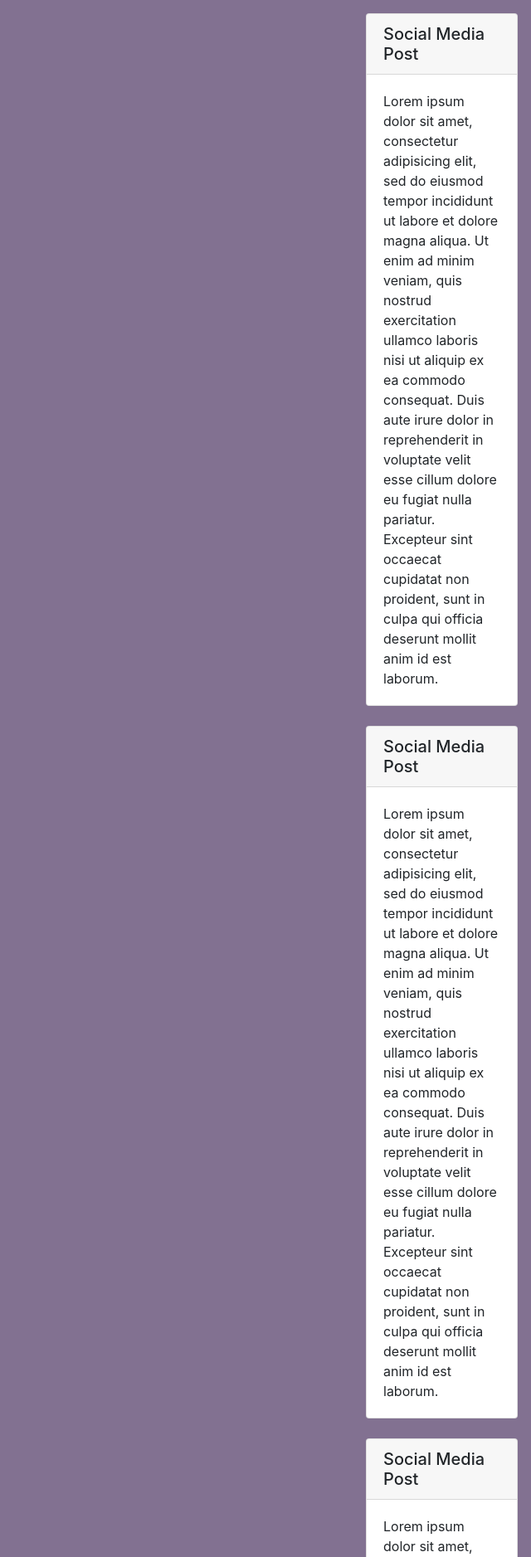
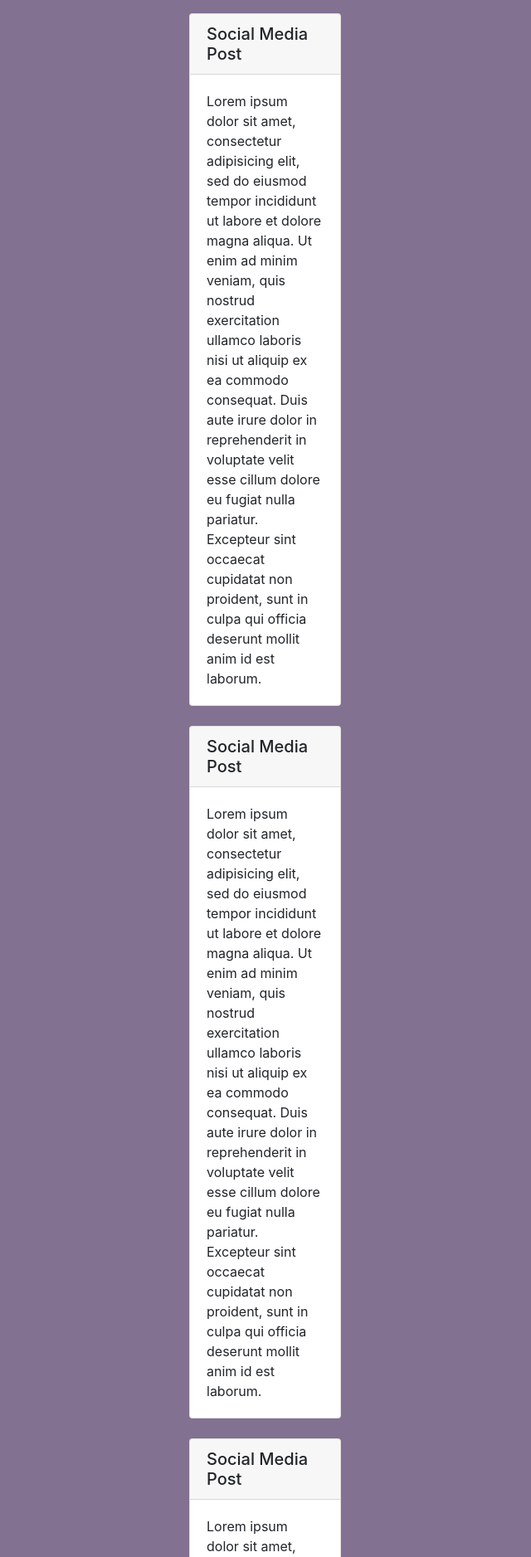
Before and after one commit to BPearlstine/ConquestOfRead, a Django app: page /podcast/episodes/ in a window 1280 px wide. Shown: the part 56-1933 px from the top of the page at 83% size, without its empty margins (640-1280 px from the left). Run offline with Django 3.2, Linux system fonts and the light colour scheme; data that the repository does not hold is empty; some libraries are stand-ins or nearby versions.

Commit message:
well that looks better, I guess

```diff
--- a/conquestofread/templates/base.html
+++ b/conquestofread/templates/base.html
@@ -24,15 +24,18 @@
 
     <div class="container-flex" style="padding:1rem;">
       <div class="row">
+        <div class="col-md-2">
+
+        </div>
         <div class="col-md-6">
           {% block content %}
           {% endblock %}
         </div>
-        <div class="col-md-4">
-
+        <div class="col-md-2">
+          {% include "social_media_cards.html" %}
         </div>
         <div class="col-md-2">
-          {% include "social_media_cards.html" %}
+
         </div>
       </div>
     </div>
```
